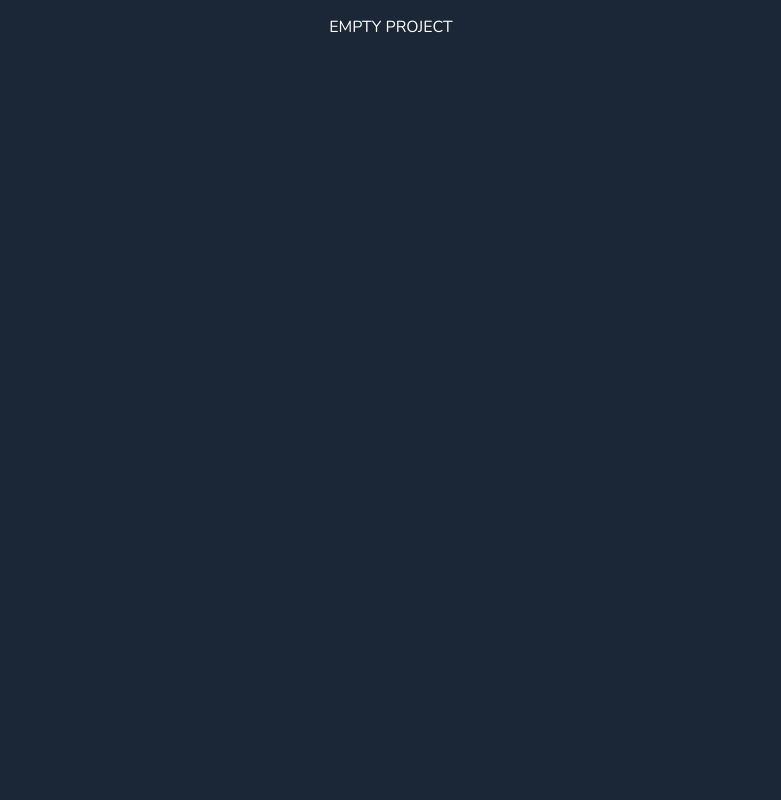
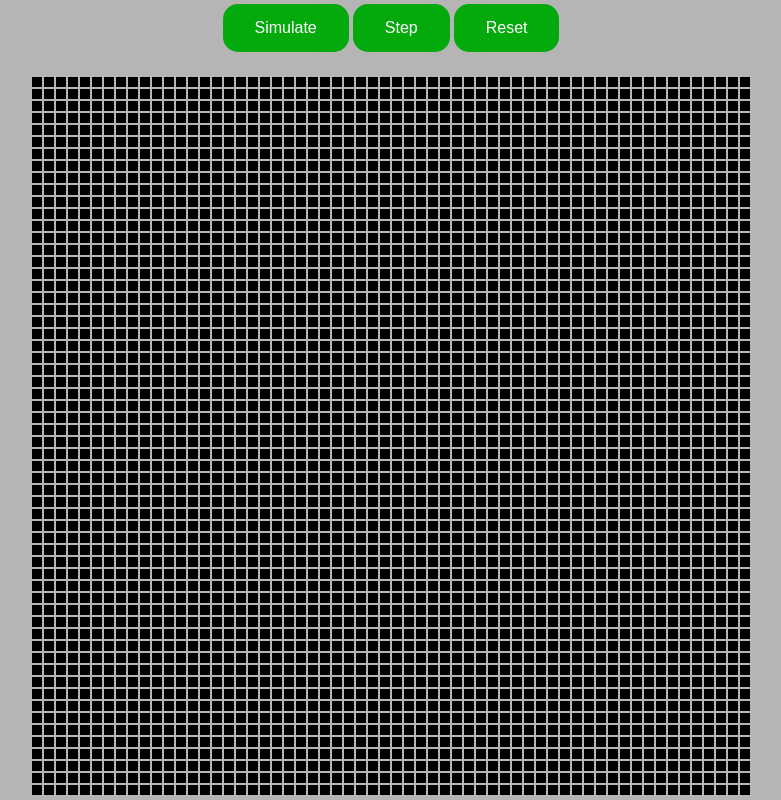
Before and after one commit to FrostyKitten02/cellular-automaton, a React (Vite) app in the folder cellular-automation/frontend/: page / in a window 1280 px wide. Shown: the whole page, without its empty margins (249-1030 px from the left). Built offline with nearby package versions, Linux system fonts and the light colour scheme.

Commit message:
initial frontend structure

```diff
--- a/cellular-automation/frontend/src/App.tsx
+++ b/cellular-automation/frontend/src/App.tsx
@@ -1,11 +1,37 @@
-
-
+import Grid from "./Grid";
+import {ResetGrid, Simulate, Step} from "../wailsjs/go/main/App";
 
 
 function App() {
+    const gridSize = 60;
+
+
     return (
-        <div id="App">
-            <p>EMPTY PROJECT</p>
+        <div>
+            <button className="btn" onClick={() => {
+                Simulate().then(res => {
+                    //TODO rerender grid
+                })
+            }}>
+                Simulate
+            </button>
+            <button className="btn" onClick={() => {
+                Step().then(res => {
+                    //TODO rerender grid
+                })
+            }}>
+                Step
+            </button>
+            <button className="btn" onClick={() => {
+                ResetGrid().then((res) => {
+                    //TODO rerender grid
+                })
+            }}>
+                Reset
+            </button>
+            <div style={{display: "flex", justifyContent: "center", marginTop: "20px"}}>
+                <Grid x={gridSize} y={gridSize} />
+            </div>
         </div>
     )
 }
--- /dev/null
+++ b/cellular-automation/frontend/src/Grid.tsx
@@ -0,0 +1,19 @@
+
+export default function Grid({x, y} : {x: number, y: number}) {
+    const grid = [];
+    for (let row = 0; row < y; row++) {
+        let cells = [];
+        for (let col = 0; col < x; col++) {
+            //TODO use UUID for key
+            cells.push(<div className={`r${row}-c${col}`} key={`${row}-${col}`} style={{minWidth: 10, maxWidth: 10, minHeight: 10, maxHeight: 10, backgroundColor: "#000000", margin: 1}}/>);
+        }
+        grid.push(
+            //TODO also use UUID as key
+            <div className={`row-${row}`} key={row} style={{display: "flex"}}>
+                {cells}
+            </div>
+        );
+    }
+
+    return <div>{grid}</div>;
+}
--- a/cellular-automation/frontend/src/style.css
+++ b/cellular-automation/frontend/src/style.css
@@ -1,5 +1,5 @@
 html {
-    background-color: rgba(27, 38, 54, 1);
+    background-color: #b5b5b5;
     text-align: center;
     color: white;
 }
@@ -19,3 +19,22 @@ body {
     src: local(""),
     url("assets/fonts/nunito-v16-latin-regular.woff2") format("woff2");
 }
+
+
+.btn {
+    background-color: #04aa0c;
+    border: none;
+    color: white;
+    padding: 15px 32px;
+    text-align: center;
+    text-decoration: none;
+    display: inline-block;
+    font-size: 16px;
+    margin: 4px 2px;
+    cursor: pointer;
+    border-radius: 15px;
+}
+
+.btn:hover {
+    background-color: #3fb644;
+}
```
Also changed, not shown: 1 other file (tests, documents, lock files or other folders).
